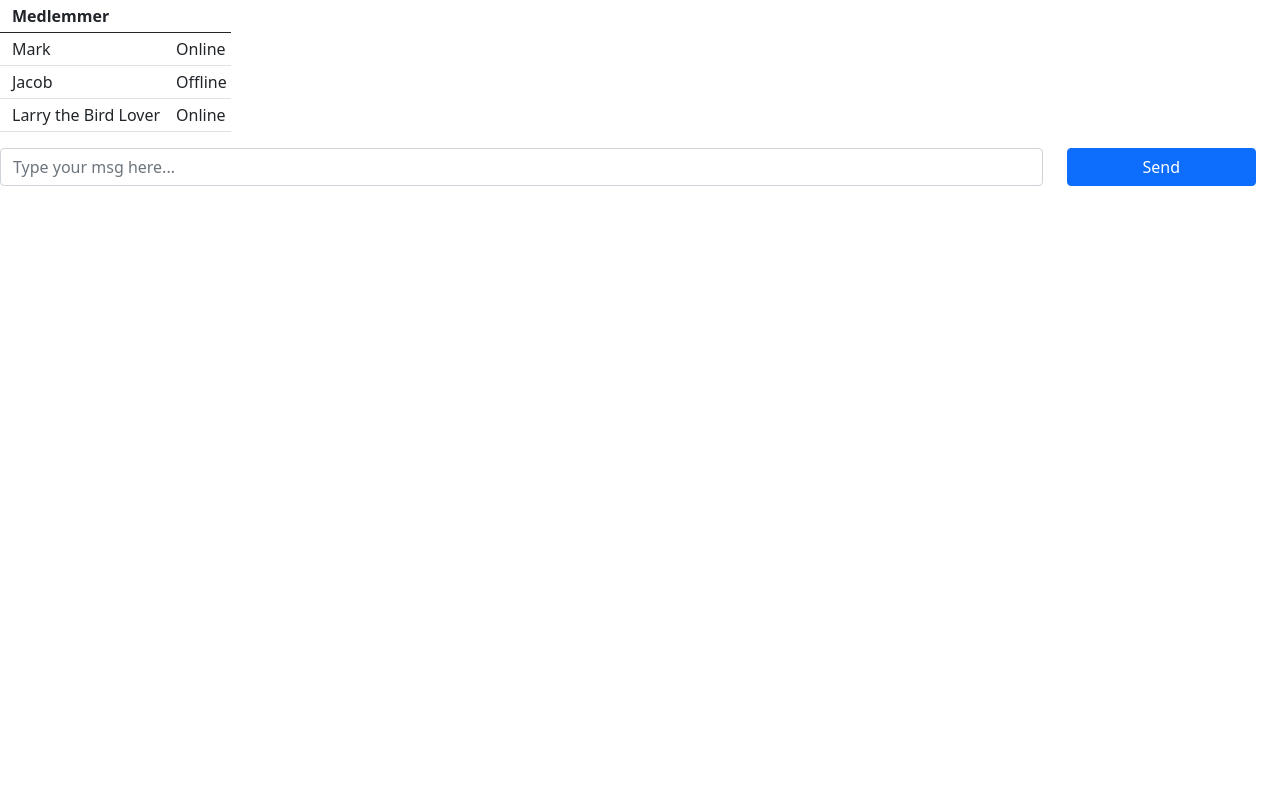
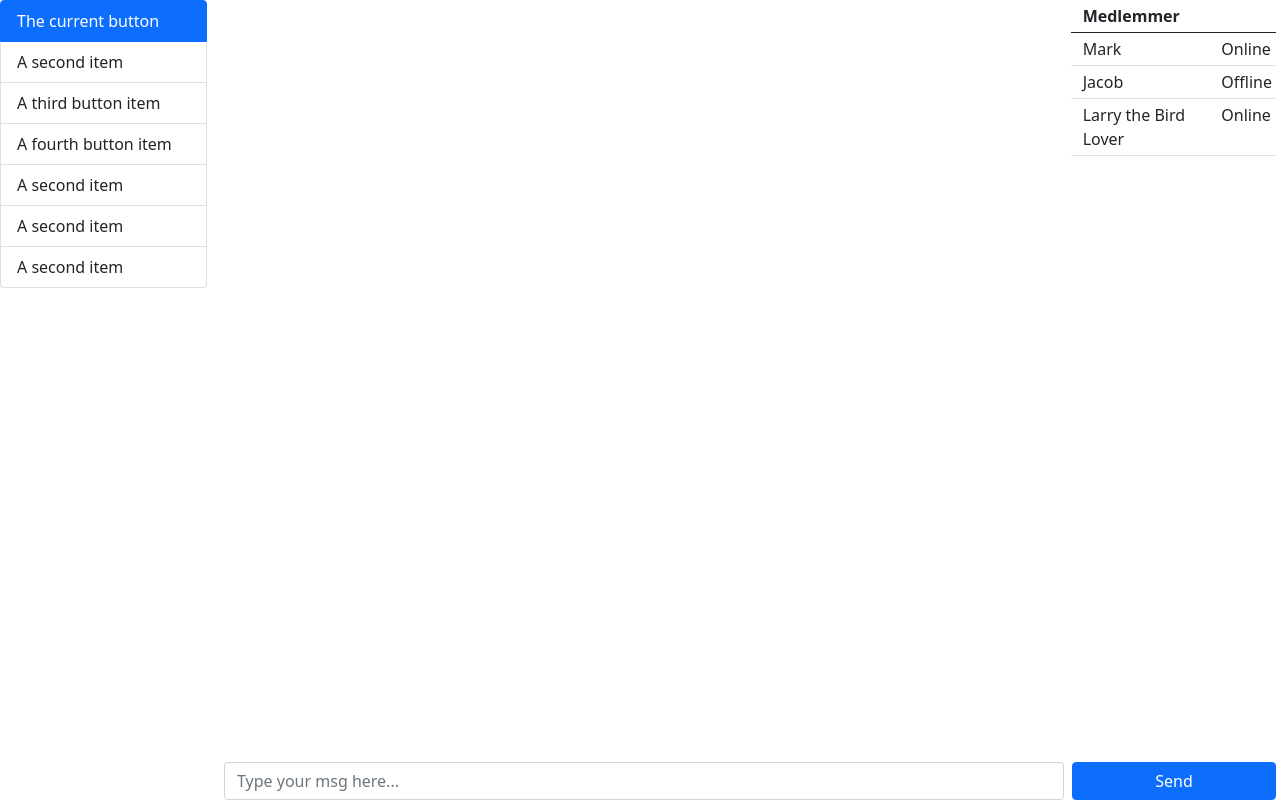
Before and after one commit to Benjadahl/P2_AAU, a website: page Ui.html in a window 1280 px wide. Drawn offline with nearby package versions, Linux system fonts and the light colour scheme.

Commit message:
baic ui desing done

```diff
--- a/Ui.html
+++ b/Ui.html
@@ -12,20 +12,33 @@
 
   <title>P2Pchat</title>
 </head>
+
 <body>
-
-    <div class="row align-items-start">
-      <div class="col-10 order-first" id="chatroom">
+  <div class="row g-2">
+    <div class="col-2">
+      <div class="list-group">
+        <button type="button" class="list-group-item list-group-item-action active" aria-current="true">
+          The current button
+        </button>
+        <button type="button" class="list-group-item list-group-item-action">A second item</button>
+        <button type="button" class="list-group-item list-group-item-action">A third button item</button>
+        <button type="button" class="list-group-item list-group-item-action">A fourth button item</button>
+        <button type="button" class="list-group-item list-group-item-action">A second item</button>
+        <button type="button" class="list-group-item list-group-item-action">A second item</button>
+        <button type="button" class="list-group-item list-group-item-action">A second item</button>
 
       </div>
-      <div class="col-auto order-last">
-
+    </div>
+    <div class="col-10">
+      <div class="row g-2">
+        <div class="col-10 order-first" id="sendt" style="position:absolute;left:0;">
+        </div>
+        <div class="col-2 order-last" style="position:absolute;right:0;">
           <table class="table table-sm">
             <thead>
               <tr>
                 <th scope="col"></th>
                 <th scope="col">Medlemmer</th>
-              <th scope="col"></th>
                 <th scope="col"></th>
                 <th scope="col"></th>
               </tr>
@@ -34,28 +47,27 @@
               <tr>
                 <th scope="row">
                 <td colspan="2">Mark</td>
-              <td ></td>
-              <td>Online</td></th>
+                <td>Online</td>
+                </th>
               </tr>
               <tr>
                 <th scope="row"></th>
                 <td colspan="2">Jacob</td>
-              <td></td>
                 <td>Offline</td>
               </tr>
               <tr>
                 <th scope="row"></th>
                 <td colspan="2">Larry the Bird Lover</td>
-              <td></td>
                 <td>Online</td>
               </tr>
             </tbody>
           </table>
         </div>
       </div>
-    <div class="row align-items-end">
-      <form class="row">
-        <div class="col-10">
+      <div class="row">
+      <form class="row g-2" style="position: absolute; bottom: 0; right:0;">
+        <div class="col-2"></div>
+        <div class="col-8">
           <input class="form-control" id="exampleDataList" placeholder="Type your msg here...">
         </div>
         <div class="d-grid col-2">
@@ -63,6 +75,11 @@
         </div>
       </form>
     </div>
+  </div>
+  </div>
+
+
+
 
 
   <!-- Optional JavaScript; choose one of the two! -->
--- a/ui.js
+++ b/ui.js
@@ -11,6 +11,8 @@ function newmsg() {
         document.getElementById("exampleDataList").value = "";
         console.log(log);
         newtxt.innerHTML = neo;
-        document.getElementById("chatroom").appendChild(newtxt);
+        newtxt.style.position = "absolute";
+        newtxt.style.right = 0;
+        document.getElementById("sendt").appendChild(newtxt);
     }
 }
```
Lines whose indentation alone changed are shown as unchanged.
